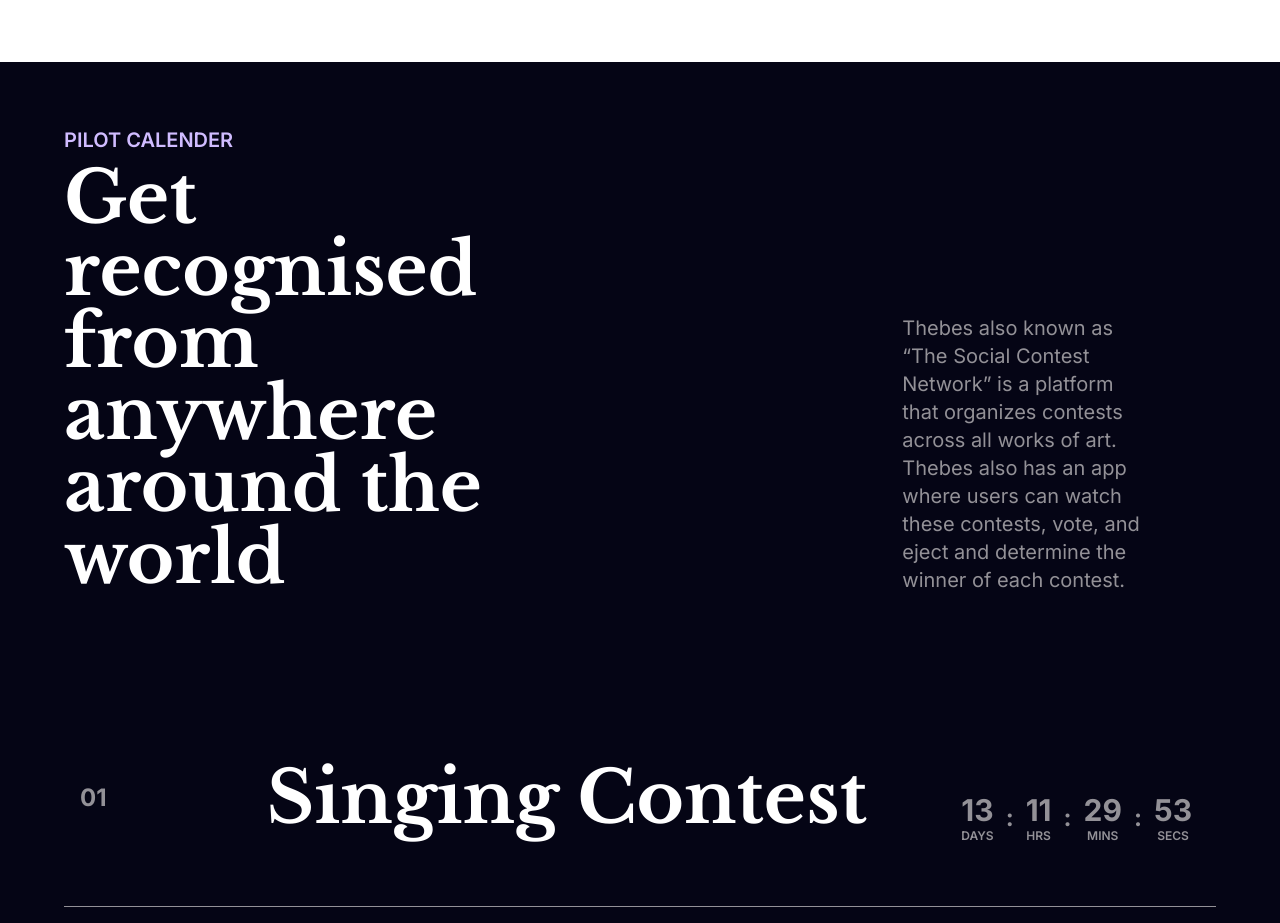
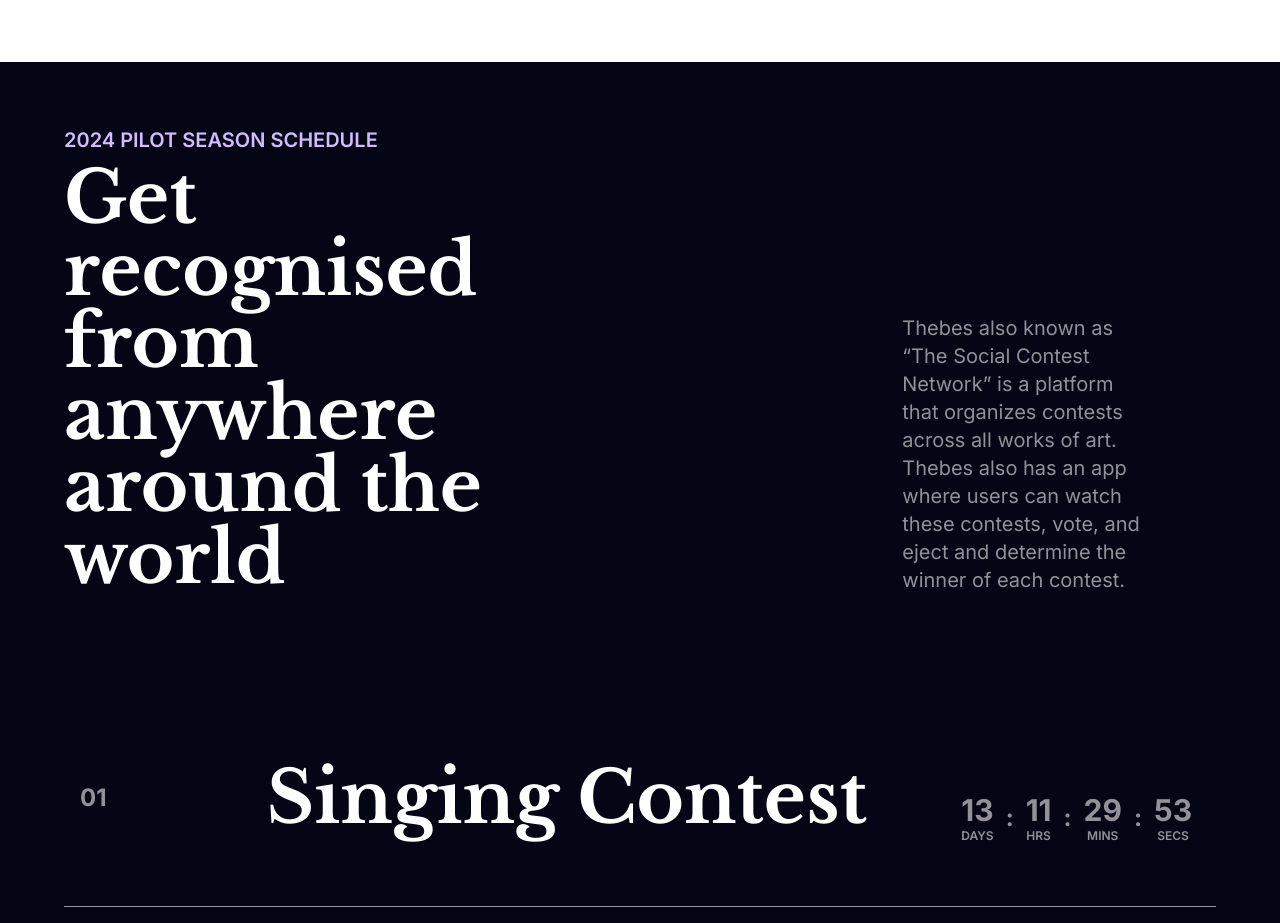
Before and after one commit to olufemi-oluwatobi/thebes-website, a Next.js app: page / in a window 1280 px wide. Shown: the part 2840-3763 px from the top of the page. Built offline with nearby package versions, Linux system fonts and the light colour scheme.

Commit message:
add date

```diff
--- a/src/components/ContestCalender/index.tsx
+++ b/src/components/ContestCalender/index.tsx
@@ -26,7 +26,7 @@
       <section className="w-full  md:pb-20  text-black   flex flex-col md:flex-row items-center justify-between">
         <div className="   ">
           <div className=" font-sans text-md md:text-xl text-primary font-semibold text-left ">
-            PILOT CALENDER
+            2024 PILOT SEASON SCHEDULE
           </div>
           <div className=" mt-2 w-full md:w-4/6 text-white font-bold text-4xl  md:text-7xl   font-serif text-left  ">
             Get recognised from anywhere around the world
```
